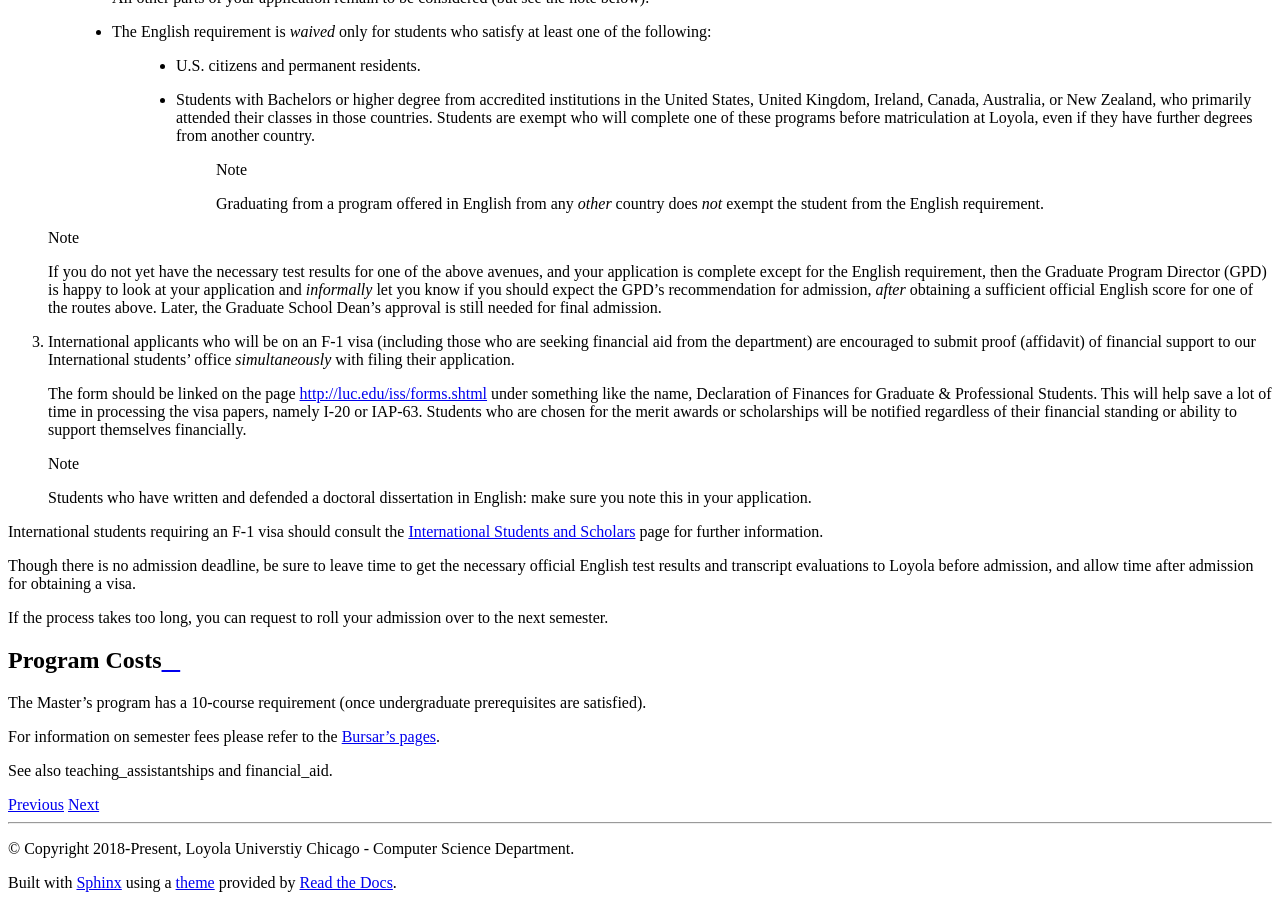
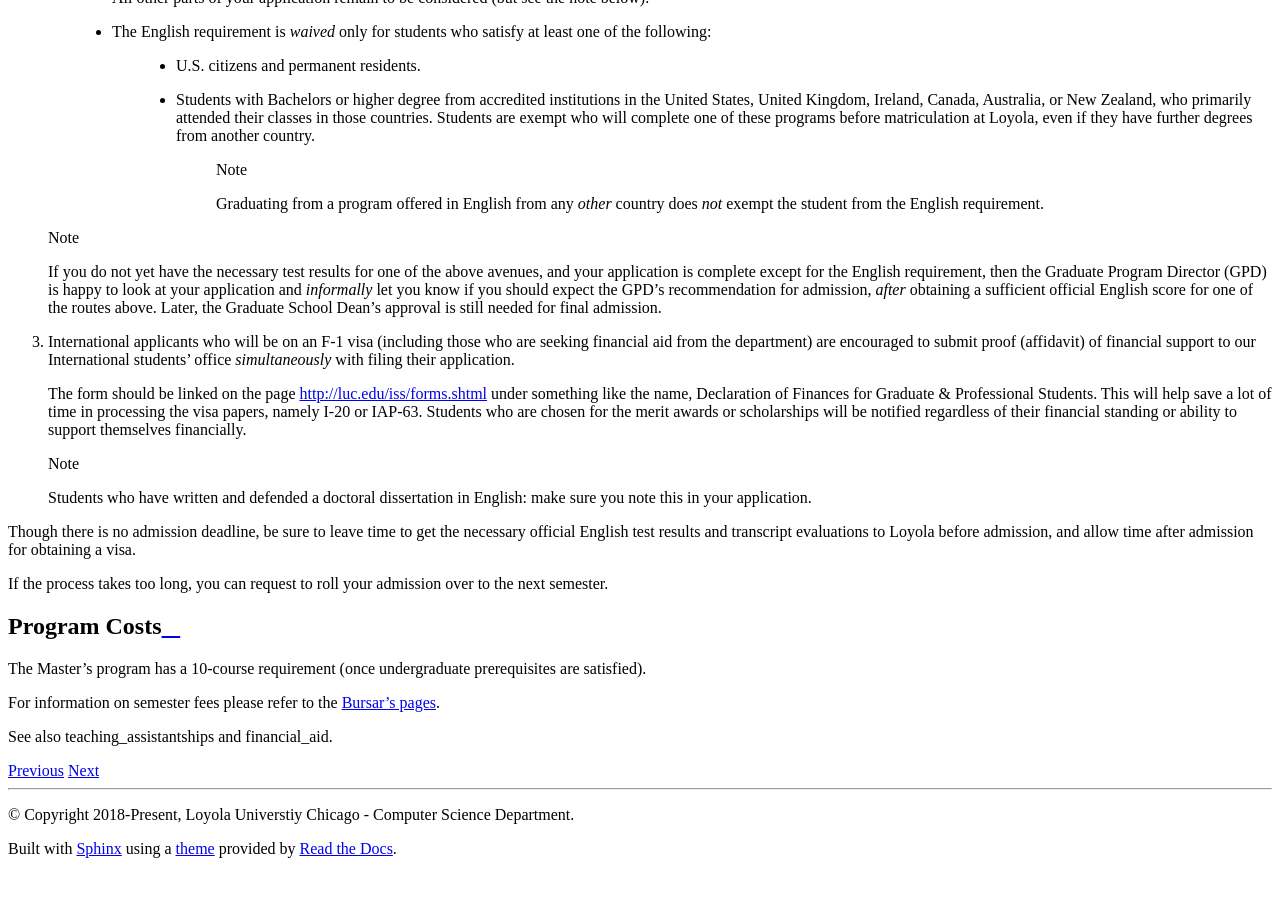
Before and after one commit to LoyolaChicagoCS/gradhandbook, a Sphinx documentation site: the page built from source/prospective_students.rst, in a window 1280 px wide and 900 px high, scrolled down 3736 px. Built offline with Sphinx 7.4.7 and the Read the Docs theme 2.0.0, drawn with Linux system fonts in a browser that asks for light colours; after the commit the page ends 4602 px from its top, so only the background shows below that.

Commit message:
Remove link for F-1 visa

```diff
--- a/source/prospective_students.rst
+++ b/source/prospective_students.rst
@@ -189,8 +189,6 @@ Here are *additional* requirements and an option for international student admis
         Students who have written and defended a doctoral dissertation in English: make sure you note this in your application.
 
 
-International students requiring an F-1 visa should consult the `International Students and Scholars <http://www.luc.edu/iss/outside.shtml>`_ page for further information.
-
 Though there is no admission deadline, be sure to leave time to get the necessary official English test results and transcript evaluations to Loyola before admission, and allow time after admission for obtaining a visa.
 
 If the process takes too long, you can request to roll your admission over to the next semester.
```
